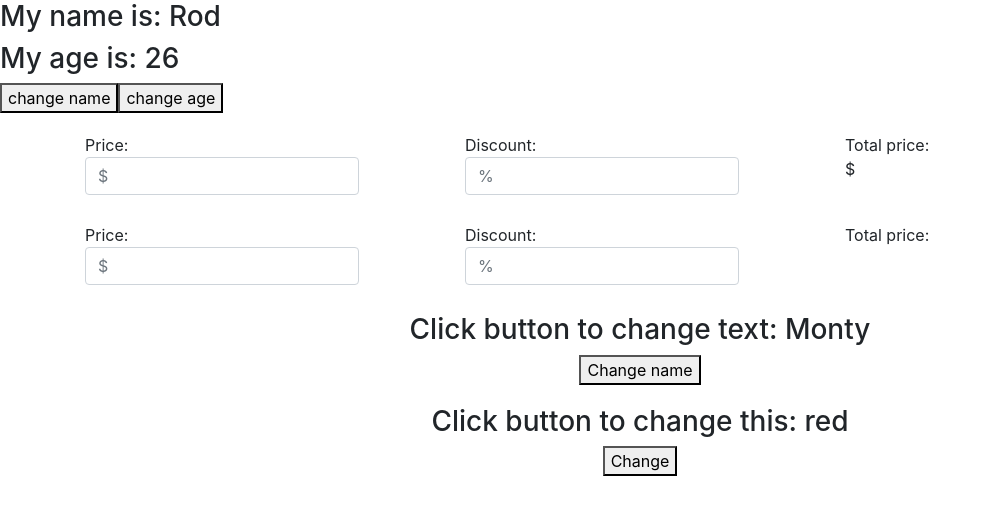
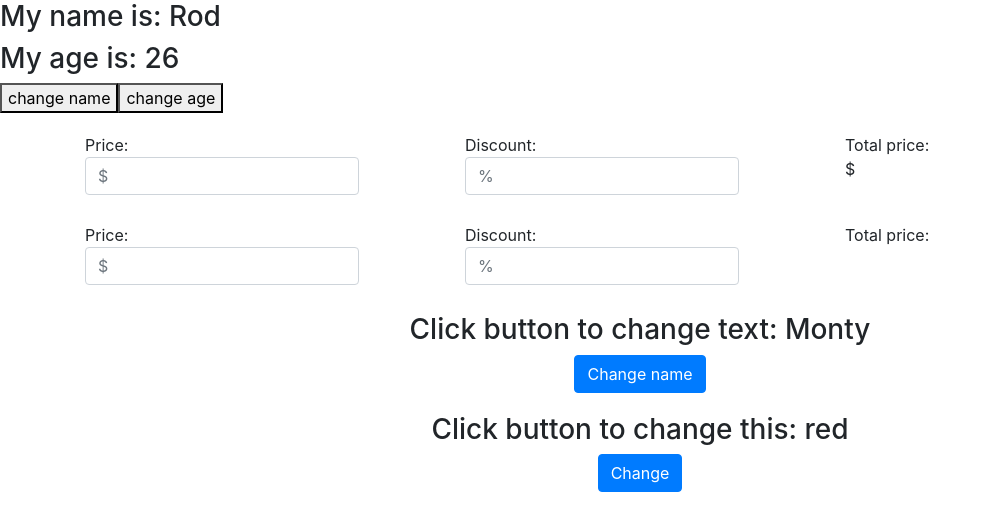
Before and after one commit to Jaguso/redux-example, a React app: page / in a window 1280 px wide. Shown: the top 530 px of the page, without its empty margins (0-991 px from the left). Built offline with nearby package versions, Linux system fonts and the light colour scheme.

Commit message:
changed buttons style

```diff
--- a/src/components/colors/Colors.js
+++ b/src/components/colors/Colors.js
@@ -5,17 +5,20 @@ class Colors extends Component {
 
   render() {
     return (
-      <div style={{margin: '20px', textAlign: 'center'}}>
-        <h3>Click button to change text: {this.props.color.text}</h3>
-        <button onClick={() => this.props.setText('Python')}>
-          Change name
-        </button>
+      <div>
+        <div style={{margin: '20px', textAlign: 'center'}}>
+          <h3>Click button to change text: {this.props.color.text}</h3>
+          <button className="btn btn-primary" onClick={() => this.props.setText('Python')}>
+            Change name
+          </button>
+        </div>
         <div style={{margin: '20px', textAlign: 'center'}}>
           <h3>
             Click button to change this: {this.props.color.isTrue ? 'red' : 'blue'}
           </h3>
-          <button onClick={() => this.props.changeBoolean()}>Change</button>
+          <button className="btn btn-primary" onClick={() => this.props.changeBoolean()}>Change</button>
         </div>
+
       </div>
     );
   }
```
